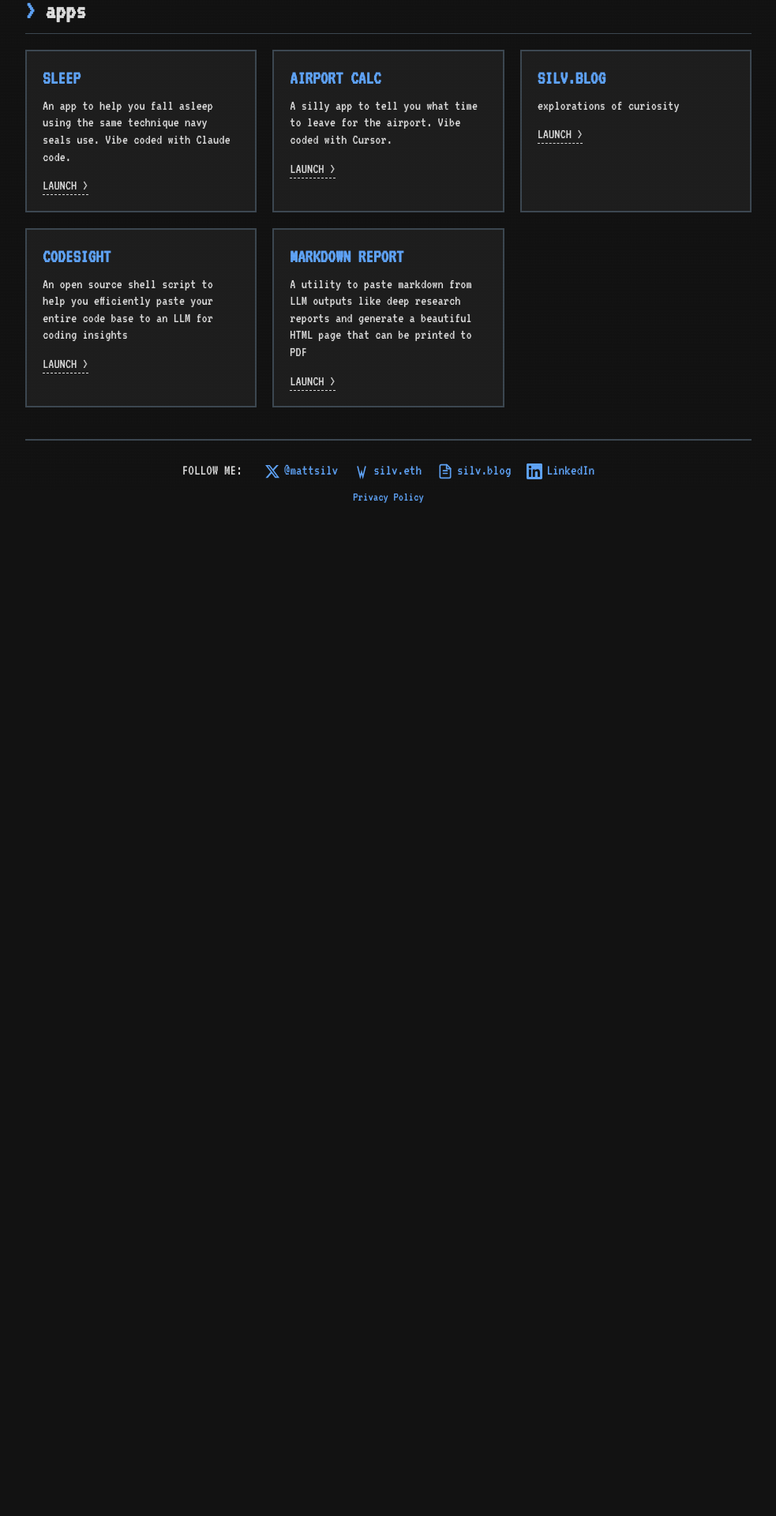
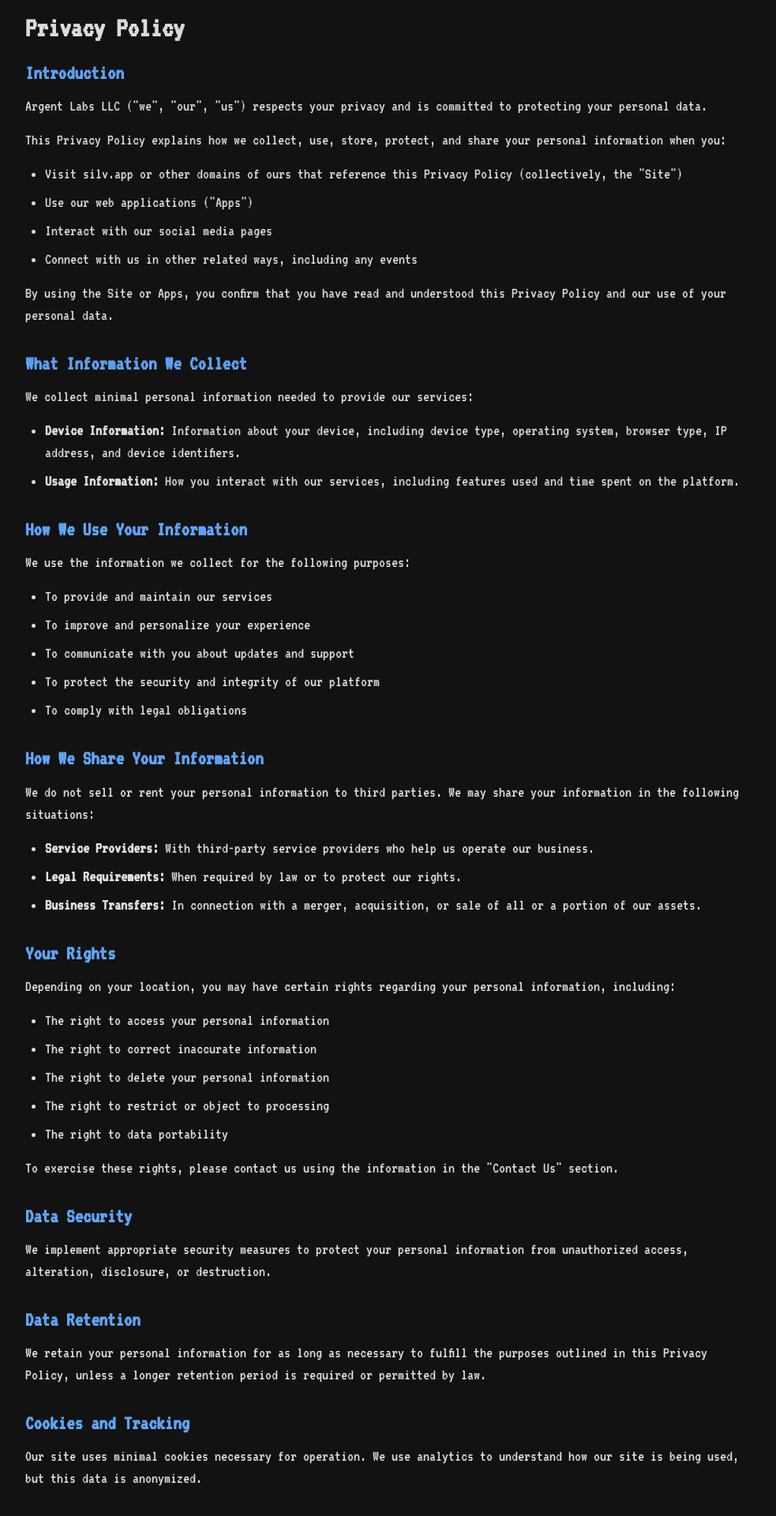
Before and after one commit to mattsilv/silv-app, a React (Vite) app: page /privacy in a window 1280 px wide. Shown: the part 180-2100 px from the top of the page at 79% size, without its empty margins (148-1131 px from the left). Before the commit the page ends 839 px from the top, so only its background shows below. Built offline with nearby package versions, Linux system fonts and the light colour scheme.

Commit message:
Add project categories and privacy page

```diff
--- a/src/App.jsx
+++ b/src/App.jsx
@@ -12,6 +12,8 @@ const App = () => {
       description:
         "An app to help you fall asleep using the same technique navy seals use. Vibe coded with Claude code.",
       link: "https://sleep.silv.app/",
+      // No public GitHub link for SLEEP app yet
+      category: "app",
     },
     {
       id: 2,
@@ -19,12 +21,17 @@ const App = () => {
       description:
         "A silly app to tell you what time to leave for the airport. Vibe coded with Cursor.",
       link: "https://airportcalc.silv.app/",
+      githubUrl: "https://github.com/mattsilv/airport-time-estimator",
+      category: "app",
     },
     {
-      id: 3,
-      title: "SILV.BLOG",
-      description: "explorations of curiosity",
-      link: "https://www.silv.blog/",
+      id: 5,
+      title: "MARKDOWN REPORT",
+      description:
+        "A utility to paste markdown from LLM outputs like deep research reports and generate a beautiful HTML page that can be printed to PDF",
+      link: "https://markdown.silv.app/",
+      githubUrl: "https://github.com/mattsilv/markdown-report",
+      category: "app",
     },
     {
       id: 4,
@@ -32,13 +39,32 @@ const App = () => {
       description:
         "An open source shell script to help you efficiently paste your entire code base to an LLM for coding insights",
       link: "https://github.com/mattsilv/codesight",
+      category: "utility",
     },
     {
-      id: 5,
-      title: "MARKDOWN REPORT",
+      id: 6,
+      title: "DOCKER DEVCONTAINERS",
       description:
-        "A utility to paste markdown from LLM outputs like deep research reports and generate a beautiful HTML page that can be printed to PDF",
-      link: "https://markdown.silv.app/",
+        "A collection of AI-ready development containers for various AI/ML frameworks and tools",
+      link: "https://github.com/mattsilv/ai-ready-dev-containers",
+      category: "utility",
+    },
+    {
+      id: 7,
+      title: "SILV.APP",
+      description:
+        "A directory of all the micro apps I'm building. The code is open source. Feel free to copy it.",
+      link: "https://silv.app/",
+      githubUrl: "https://github.com/mattsilv/silv-app",
+      category: "utility",
+    },
+    {
+      id: 3,
+      title: "SILV.BLOG",
+      description: "explorations of curiosity",
+      link: "https://www.silv.blog/",
+      // No GitHub link for SILV.BLOG
+      category: "content",
     },
   ];
 
--- /dev/null
+++ b/src/components/Privacy.jsx
@@ -0,0 +1,215 @@
+import React from "react";
+import styled from "styled-components";
+import Header from "./Header";
+import Footer from "./Footer";
+import GlobalStyles from "../GlobalStyles";
+
+const PrivacyContainer = styled.div`
+  padding: 20px 0;
+`;
+
+const Section = styled.section`
+  margin-bottom: 32px;
+`;
+
+const Title = styled.h1`
+  font-size: 36px;
+  margin-bottom: 20px;
+  color: var(--text-color);
+`;
+
+const SectionTitle = styled.h2`
+  font-size: 26px;
+  margin-bottom: 12px;
+  color: var(--accent-color);
+`;
+
+const Paragraph = styled.p`
+  margin-bottom: 15px;
+  line-height: 1.4;
+  font-size: 20px;
+`;
+
+const List = styled.ul`
+  margin-left: 25px;
+  margin-bottom: 15px;
+`;
+
+const ListItem = styled.li`
+  margin-bottom: 8px;
+  line-height: 1.4;
+  font-size: 20px;
+`;
+
+const Link = styled.a`
+  color: var(--accent-color);
+  text-decoration: none;
+
+  &:hover {
+    text-decoration: underline;
+  }
+`;
+
+const Privacy = () => {
+  return (
+    <>
+      <GlobalStyles />
+      <Header />
+      <PrivacyContainer>
+        <Title>Privacy Policy</Title>
+
+        <Section>
+          <SectionTitle>Introduction</SectionTitle>
+          <Paragraph>
+            Argent Labs LLC ("we", "our", "us") respects your privacy and is
+            committed to protecting your personal data.
+          </Paragraph>
+          <Paragraph>
+            This Privacy Policy explains how we collect, use, store, protect,
+            and share your personal information when you:
+          </Paragraph>
+          <List>
+            <ListItem>
+              Visit silv.app or other domains of ours that reference this
+              Privacy Policy (collectively, the "Site")
+            </ListItem>
+            <ListItem>Use our web applications ("Apps")</ListItem>
+            <ListItem>Interact with our social media pages</ListItem>
+            <ListItem>
+              Connect with us in other related ways, including any events
+            </ListItem>
+          </List>
+          <Paragraph>
+            By using the Site or Apps, you confirm that you have read and
+            understood this Privacy Policy and our use of your personal data.
+          </Paragraph>
+        </Section>
+
+        <Section>
+          <SectionTitle>What Information We Collect</SectionTitle>
+          <Paragraph>
+            We collect minimal personal information needed to provide our
+            services:
+          </Paragraph>
+          <List>
+            <ListItem>
+              <strong>Device Information:</strong> Information about your
+              device, including device type, operating system, browser type, IP
+              address, and device identifiers.
+            </ListItem>
+            <ListItem>
+              <strong>Usage Information:</strong> How you interact with our
+              services, including features used and time spent on the platform.
+            </ListItem>
+          </List>
+        </Section>
+
+        <Section>
+          <SectionTitle>How We Use Your Information</SectionTitle>
+          <Paragraph>
+            We use the information we collect for the following purposes:
+          </Paragraph>
+          <List>
+            <ListItem>To provide and maintain our services</ListItem>
+            <ListItem>To improve and personalize your experience</ListItem>
+            <ListItem>
+              To communicate with you about updates and support
+            </ListItem>
+            <ListItem>
+              To protect the security and integrity of our platform
+            </ListItem>
+            <ListItem>To comply with legal obligations</ListItem>
+          </List>
+        </Section>
+
+        <Section>
+          <SectionTitle>How We Share Your Information</SectionTitle>
+          <Paragraph>
+            We do not sell or rent your personal information to third parties.
+            We may share your information in the following situations:
+          </Paragraph>
+          <List>
+            <ListItem>
+              <strong>Service Providers:</strong> With third-party service
+              providers who help us operate our business.
+            </ListItem>
+            <ListItem>
+              <strong>Legal Requirements:</strong> When required by law or to
+              protect our rights.
+            </ListItem>
+            <ListItem>
+              <strong>Business Transfers:</strong> In connection with a merger,
+              acquisition, or sale of all or a portion of our assets.
+            </ListItem>
+          </List>
+        </Section>
+
+        <Section>
+          <SectionTitle>Your Rights</SectionTitle>
+          <Paragraph>
+            Depending on your location, you may have certain rights regarding
+            your personal information, including:
+          </Paragraph>
+          <List>
+            <ListItem>The right to access your personal information</ListItem>
+            <ListItem>The right to correct inaccurate information</ListItem>
+            <ListItem>The right to delete your personal information</ListItem>
+            <ListItem>The right to restrict or object to processing</ListItem>
+            <ListItem>The right to data portability</ListItem>
+          </List>
+          <Paragraph>
+            To exercise these rights, please contact us using the information in
+            the "Contact Us" section.
+          </Paragraph>
+        </Section>
+
+        <Section>
+          <SectionTitle>Data Security</SectionTitle>
+          <Paragraph>
+            We implement appropriate security measures to protect your personal
+            information from unauthorized access, alteration, disclosure, or
+            destruction.
+          </Paragraph>
+        </Section>
+
+        <Section>
+          <SectionTitle>Data Retention</SectionTitle>
+          <Paragraph>
+            We retain your personal information for as long as necessary to
+            fulfill the purposes outlined in this Privacy Policy, unless a
+            longer retention period is required or permitted by law.
+          </Paragraph>
+        </Section>
+
+        <Section>
+          <SectionTitle>Cookies and Tracking</SectionTitle>
+          <Paragraph>
+            Our site uses minimal cookies necessary for operation. We use
+            analytics to understand how our site is being used, but this data is
+            anonymized.
+          </Paragraph>
+        </Section>
+
+        <Section>
+          <SectionTitle>Changes to This Privacy Policy</SectionTitle>
+          <Paragraph>
+            We may update this Privacy Policy from time to time. We will notify
+            you of any changes by posting the new Privacy Policy on this page
+            and updating the "Last Updated" date.
+          </Paragraph>
+        </Section>
+
+        <Section>
+          <SectionTitle>Contact Us</SectionTitle>
+          <Paragraph>
+            If you have any questions about this Privacy Policy, please{" "}
+            <Link href="https://argentlabs.xyz/contact/">contact us</Link>.
+          </Paragraph>
+        </Section>
+      </PrivacyContainer>
+      <Footer />
+    </>
+  );
+};
+
+export default Privacy;
--- a/src/components/ProjectGrid.jsx
+++ b/src/components/ProjectGrid.jsx
@@ -25,15 +25,48 @@ const Grid = styled.div`
 `;
 
 const ProjectGrid = ({ projects }) => {
+  // Filter projects into app, utility, and content categories
+  const appProjects = projects.filter(project =>
+    project.category === "app"
+  );
+
+  const utilityProjects = projects.filter(project =>
+    project.category === "utility"
+  );
+
+  const contentProjects = projects.filter(project =>
+    project.category === "content"
+  );
+
   return (
+    <>
       <GridWrapper>
         <Title>apps</Title>
         <Grid>
-        {projects.map((project) => (
+          {appProjects.map((project) => (
             <ProjectCard key={project.id} project={project} />
           ))}
         </Grid>
       </GridWrapper>
+
+      <GridWrapper>
+        <Title>utilities</Title>
+        <Grid>
+          {utilityProjects.map((project) => (
+            <ProjectCard key={project.id} project={project} />
+          ))}
+        </Grid>
+      </GridWrapper>
+
+      <GridWrapper>
+        <Title>content</Title>
+        <Grid>
+          {contentProjects.map((project) => (
+            <ProjectCard key={project.id} project={project} />
+          ))}
+        </Grid>
+      </GridWrapper>
+    </>
   );
 };
 
--- a/src/main.jsx
+++ b/src/main.jsx
@@ -1,9 +1,16 @@
 import { StrictMode } from "react";
 import { createRoot } from "react-dom/client";
+import { BrowserRouter, Routes, Route } from "react-router-dom";
 import App from "./App.jsx";
+import Privacy from "./components/Privacy.jsx";
 
 createRoot(document.getElementById("root")).render(
   <StrictMode>
-    <App />
+    <BrowserRouter>
+      <Routes>
+        <Route path="/" element={<App />} />
+        <Route path="/privacy" element={<Privacy />} />
+      </Routes>
+    </BrowserRouter>
   </StrictMode>
 );
```
Lines whose indentation alone changed are shown as unchanged.
